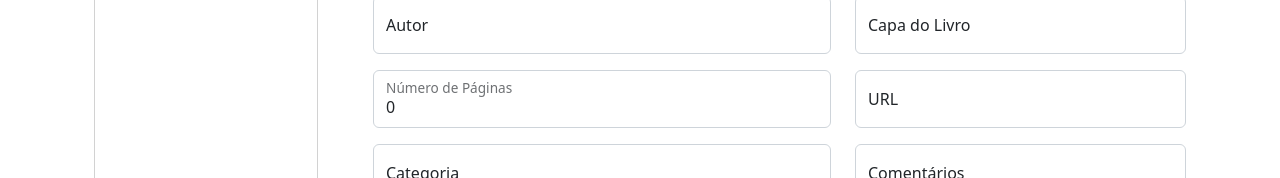
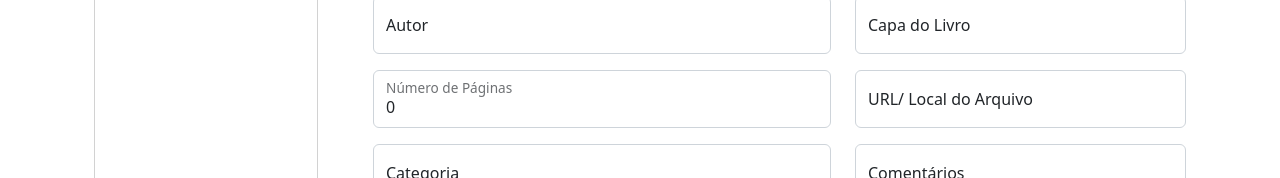
Before and after one commit to ewertonvaz/books-collection-92, a React (Create React App) app: page /livro/aaaaa/editar in a window 1280 px wide. Shown: the part 298-476 px from the top of the page. Built offline with nearby package versions, Linux system fonts and the light colour scheme; no server answers.

Commit message:
alterei o nome da url

```diff
--- a/src/pages/EditarPage.jsx
+++ b/src/pages/EditarPage.jsx
@@ -300,7 +300,7 @@ function EditarPage() {
               <Form.Group>
                 <FloatingLabel
                   controlId="floatingInput"
-                  label="URL"
+                  label="URL/ Local do Arquivo"
                   className="mb-3"
                 >
                   <Form.Control
```
